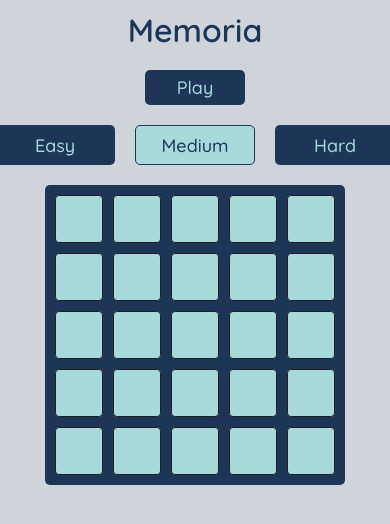
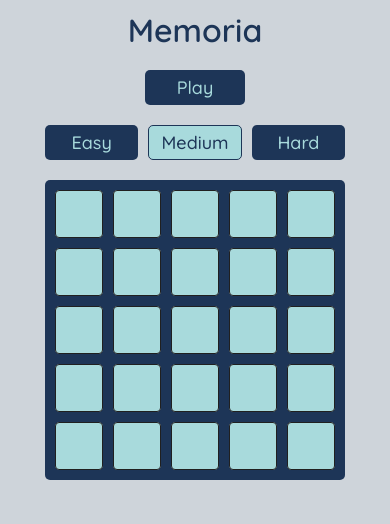
Before and after one commit to Thomas-Vargas/memory_game, a React (Create React App) app in the folder game/: page / in a window 390 px wide. Shown: the top 524 px of the page. Built offline with nearby package versions, Linux system fonts and the light colour scheme.

Commit message:
Media query for difficulty btns and refactored css

```diff
--- a/game/src/App.css
+++ b/game/src/App.css
@@ -64,7 +64,7 @@ h1 {
   background-color: var(--hover);
 }
 
-.play-btn {
+.btn {
   width: 120px;
   height: 40px;
   border-radius: 5px;
@@ -76,7 +76,7 @@ h1 {
   background-color: var(--dark-blue);
 }
 
-.play-btn:hover {
+.btn:hover {
   color: var(--dark-blue);
   background-color: var(--light-blue);
   border: 1px solid var(--dark-blue);
@@ -87,18 +87,6 @@ h1 {
   width: 400px;
   display: flex;
   justify-content: space-between;
-}
-
-.difficulty-btn {
-  width: 120px;
-  height: 40px;
-  border-radius: 5px;
-  border: none;
-  cursor: pointer;
-  font-size: 18px;
-  color: var(--light-blue);
-  font-weight: 500;
-  background-color: var(--dark-blue);
 }
 
 .current-difficulty {
@@ -242,6 +230,16 @@ h2 {
     height: 300px;
   }
 
+  .difficulty-btns {
+    width: 300px;
+    gap: 10px;
+  }
+
+  .difficulty-btn {
+    width: 100px;
+    height: 35px;
+  }
+
   .display {
     width: 300px;
     gap: 40px;
--- a/game/src/App.js
+++ b/game/src/App.js
@@ -8,12 +8,12 @@ function App() {
   const [showButton, setShowButton] = useState(true)
   const [gameOver, setGameOver] = useState(false)
   const [showScore, setShowScore] = useState(false)
-  const [difficulty, setDifficulty] = useState('medium')
   const [timeLeft, setTimeLeft] = useState(null)
   const [roundTime, setRoundTime] = useState(null)
   const [selectionTime, setSelectionTime] = useState(null)
   const [randomCells, setRandomCells] = useState([])
   const [userSelection, setUserSelection] = useState([])
+  const [difficulty, setDifficulty] = useState('medium')
   const [roundCount, setRoundCount] = useState(0)
   const [score, setScore] = useState(0)
   const [highScore, setHighScore] = useState(0)
@@ -48,7 +48,7 @@ function App() {
       setUserSelection([])
       setTimeLeft(3)
       randomSelection()
-      console.log(`Round: ${roundCount}`)
+      /* console.log(`Round: ${roundCount}`) */
     },
     [roundCount, difficulty]
   )
@@ -59,7 +59,6 @@ function App() {
 
   const handleCellClick = (e) => {
     let value = Number(e.target.value)
-    console.log(value)
     let button = document.querySelector(`#cell-${value}`)
     if(userSelection.includes(value) === false && userSelection.length < randomCells.length) {
       setUserSelection([...userSelection, value])
@@ -86,7 +85,7 @@ function App() {
     }
 
     if(timeLeft === 0) {
-      console.log('time left is 0')
+      /* console.log('time left is 0') */
       setTimeLeft(null)
       setRoundTime(3)
     }
@@ -98,7 +97,7 @@ function App() {
 
     const intervalId = setInterval(() => {
       setTimeLeft(timeLeft - 1)
-      console.log(randomCells)
+      /* console.log(randomCells) */
     }, 1000)
     return () => clearInterval(intervalId)
   }, [timeLeft, randomCells])
@@ -114,7 +113,7 @@ function App() {
     }
 
     if(roundTime === 0) {
-      console.log('round time left is 0')
+      /* console.log('round time left is 0') */
       setRoundTime(null)
       let cells = document.getElementsByClassName('cell')
       for(let i = 0; i < cells.length; i++) {
@@ -143,7 +142,7 @@ function App() {
     }
 
     if(selectionTime === 0) {
-      console.log('selection time over')
+      /* console.log('selection time over') */
       setSelectionTime(null)
       if(roundCount < 5) {
         calcScore()
@@ -181,7 +180,7 @@ function App() {
 
     const intervalId = setInterval(() => {
       setSelectionTime(selectionTime - 1)
-      console.log('user selected: ', {userSelection})
+      /* console.log('user selected: ', {userSelection}) */
     }, 1000)
     return () => clearInterval(intervalId)
   }, [selectionTime, roundCount, startGame, userSelection, randomCells, score, gameOver, highScore])
@@ -190,7 +189,7 @@ function App() {
     return (
       <div>
         {showButton ? (
-          <button id='play-btn' className='play-btn' onClick={startGame}>
+          <button id='play-btn' className='play-btn btn' onClick={startGame}>
                   Play
           </button>) :
           <Display
@@ -225,7 +224,7 @@ function App() {
           <div className="difficulty-btns">
             <button
               id='easy-btn'
-              className='difficulty-btn'
+              className='difficulty-btn btn'
               value='easy'
               onClick={(e) => setDifficulty(e.target.value)}
             >
@@ -233,7 +232,7 @@ function App() {
             </button>
             <button
               id='medium-btn'
-              className='difficulty-btn'
+              className='difficulty-btn btn'
               value='medium'
               onClick={(e) => setDifficulty(e.target.value)}
             >
@@ -241,7 +240,7 @@ function App() {
             </button>
             <button
               id='hard-btn'
-              className='difficulty-btn'
+              className='difficulty-btn btn'
               value='hard'
               onClick={(e) => setDifficulty(e.target.value)}
             >
```
